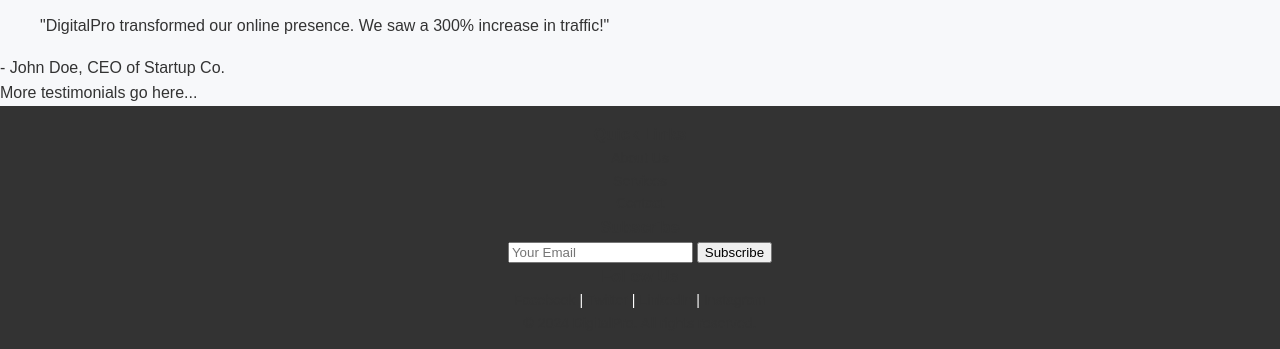
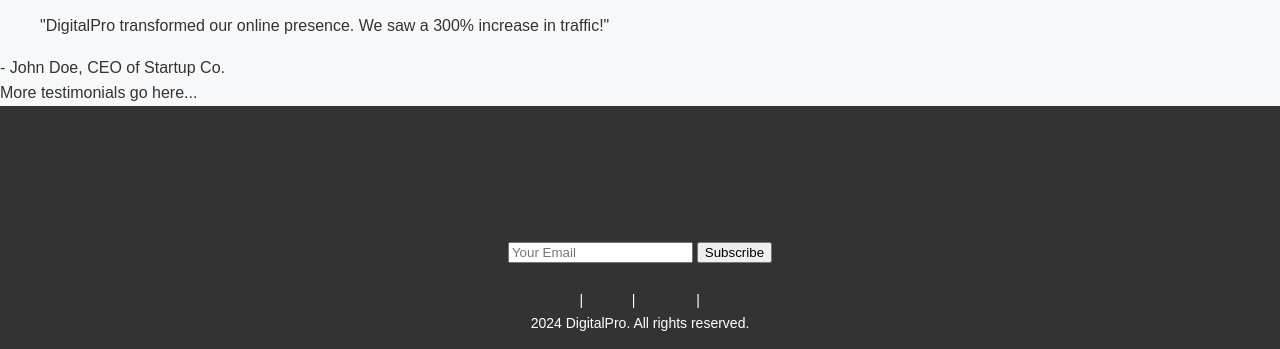
Before and after one commit to ManjitPython/manjitPython.github.io, a plain HTML site: page index.html in a window 1280 px wide. Shown: the part 777-1126 px from the top of the page. Drawn offline with Linux system fonts and the light colour scheme.

Commit message:
Update index.html

```diff
--- a/index.html
+++ b/index.html
@@ -116,7 +116,7 @@
                 <a href="https://instagram.com" target="_blank">Instagram</a>
             </div>
         </div>
-        <p>&copy; 2024 DigitalPro. All rights reserved.</p>
+        <p></p> 2024 DigitalPro. All rights reserved.</p>
     </footer>
 </body>
 </html>
```
